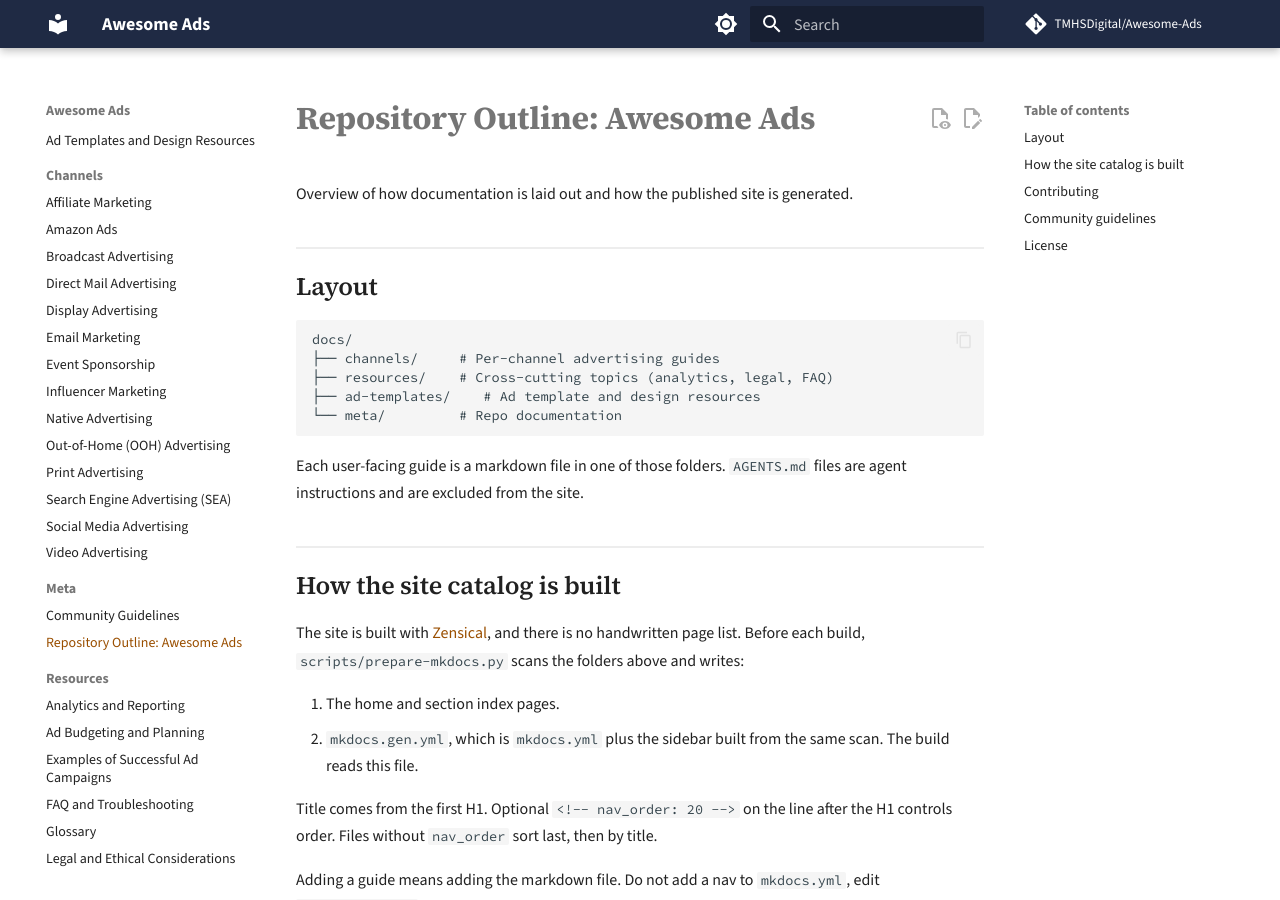
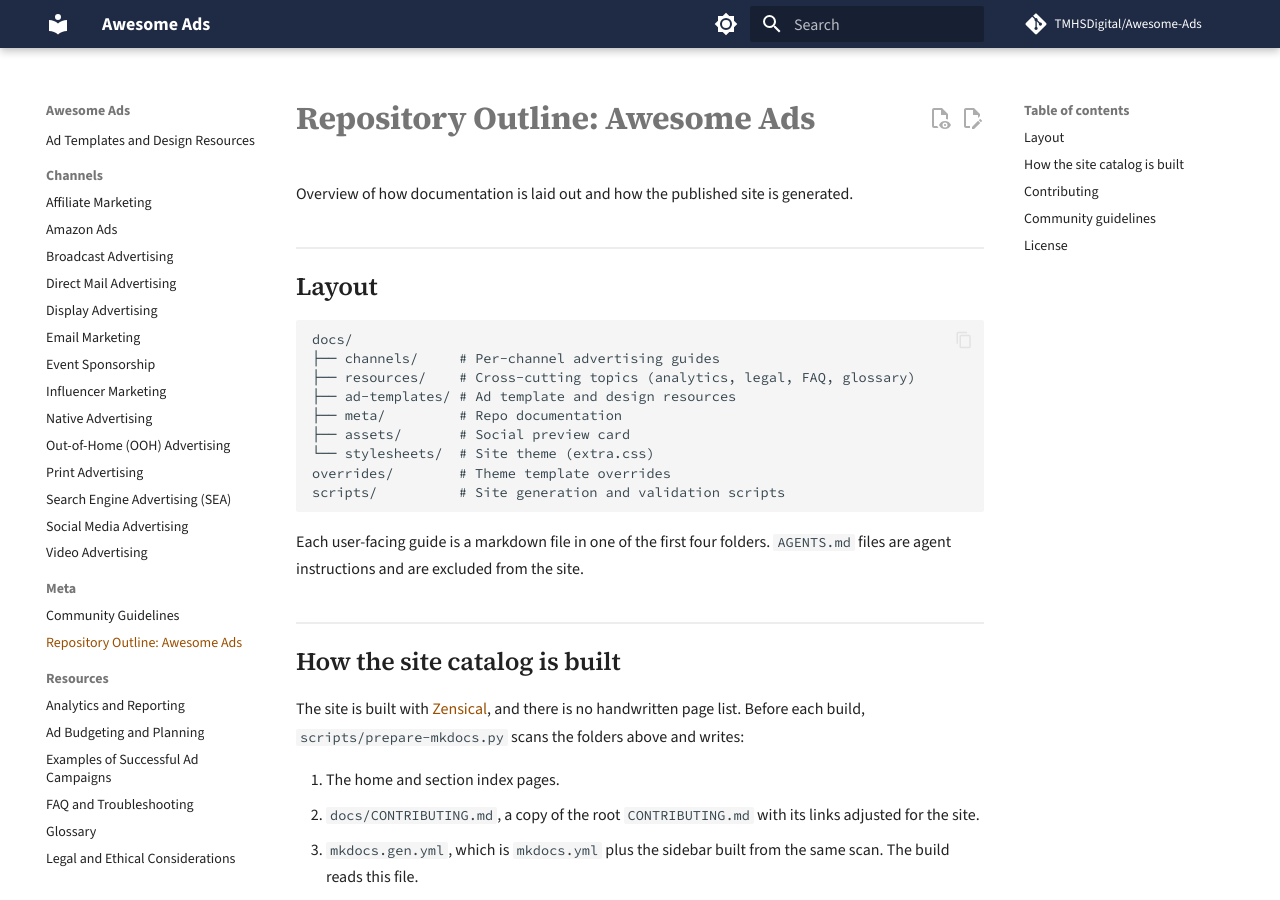
Before and after one commit to TMHSDigital/Awesome-Ads, an MkDocs documentation site: the page built from docs/meta/REPO_OUTLINE.md, in a window 1280 px wide and 900 px high. Built offline with MkDocs 1.6.1 and Material for MkDocs 9.7.7, drawn with Linux system fonts in a browser that asks for light colours; comment, search, counter and statistics services are not loaded.

Commit message:
Complete the repository layout in the outline and AGENTS.md (#42)
- Add docs/assets/ (social card) and docs/stylesheets/ (site theme) to
  the layout trees in REPO_OUTLINE.md and AGENTS.md, plus overrides/ and
  scripts/ in the outline.
- Say that prepare-mkdocs.py also writes docs/CONTRIBUTING.md.
- List the glossary under resources/ in docs/README.md and the outline.
- Align the ad-templates/ comment with the others.

Fixes #42

Co-Authored-By: Claude Opus 5.5 <noreply@anthropic.com>

````diff
--- a/docs/meta/REPO_OUTLINE.md
+++ b/docs/meta/REPO_OUTLINE.md
@@ -9,19 +9,24 @@ Overview of how documentation is laid out and how the published site is generate
 ```
 docs/
 ├── channels/     # Per-channel advertising guides
-├── resources/    # Cross-cutting topics (analytics, legal, FAQ)
-├── ad-templates/    # Ad template and design resources
-└── meta/         # Repo documentation
+├── resources/    # Cross-cutting topics (analytics, legal, FAQ, glossary)
+├── ad-templates/ # Ad template and design resources
+├── meta/         # Repo documentation
+├── assets/       # Social preview card
+└── stylesheets/  # Site theme (extra.css)
+overrides/        # Theme template overrides
+scripts/          # Site generation and validation scripts
 ```
 
-Each user-facing guide is a markdown file in one of those folders. `AGENTS.md` files are agent instructions and are excluded from the site.
+Each user-facing guide is a markdown file in one of the first four folders. `AGENTS.md` files are agent instructions and are excluded from the site.
 
 ## How the site catalog is built
 
 The site is built with [Zensical](https://zensical.org/), and there is no handwritten page list. Before each build, `scripts/prepare-mkdocs.py` scans the folders above and writes:
 
 1. The home and section index pages.
-2. `mkdocs.gen.yml`, which is `mkdocs.yml` plus the sidebar built from the same scan. The build reads this file.
+2. `docs/CONTRIBUTING.md`, a copy of the root `CONTRIBUTING.md` with its links adjusted for the site.
+3. `mkdocs.gen.yml`, which is `mkdocs.yml` plus the sidebar built from the same scan. The build reads this file.
 
 Title comes from the first H1. Optional `<!-- nav_order: 20 -->` on the line after the H1 controls order. Files without `nav_order` sort last, then by title.
 
````
Also changed, not shown: AGENTS.md (+5 -3 lines), docs/README.md (+1 -1 lines).
